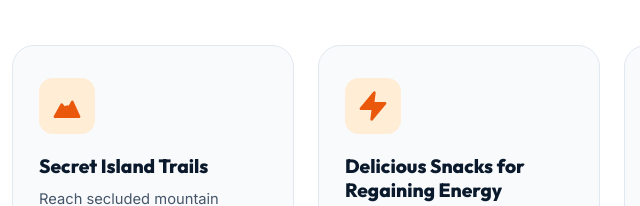
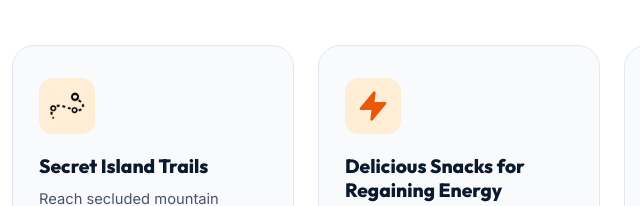
Before and after one commit to midan171/Beta-Samos, a plain HTML site: page index.html in a window 1280 px wide. Shown: the part 2679-2885 px from the top of the page, 334-974 px from the left. Drawn offline with Linux system fonts and the light colour scheme.

Commit message:
feat(icons): add custom waypoint trail icon to Secret Island Trails feature

```diff
--- a/index.html
+++ b/index.html
@@ -514,12 +514,7 @@
 
         <div class="feature-card">
           <div class="feature-icon-box">
-            <!-- Mountain Trail / Hiking Path Icon -->
-            <svg viewBox="0 0 24 24" width="32" height="32" fill="none" stroke="currentColor" stroke-width="2" stroke-linecap="round" stroke-linejoin="round">
-              <path d="M3 20l5-9 4 5 4-7 5 11H3z"/>
-              <path d="M8 20c2-3 4-3 6 0"/>
-              <path d="M10 14c1.5-2 3-2 4.5 0"/>
-            </svg>
+            <img src="assets/images/trail-icon.png" alt="Secret Island Trails Icon" class="feature-img-icon">
           </div>
           <h4 data-i18n="feat_2_title">Secret Island Trails</h4>
           <p data-i18n="feat_2_desc">Reach secluded mountain lookouts, hidden chapels, and waterfalls inaccessible by standard rental cars.</p>
```
Also changed, not shown: website/index.html (+1 -6 lines), assets/images/trail-icon.png (added), website/assets/images/trail-icon.png (added).
